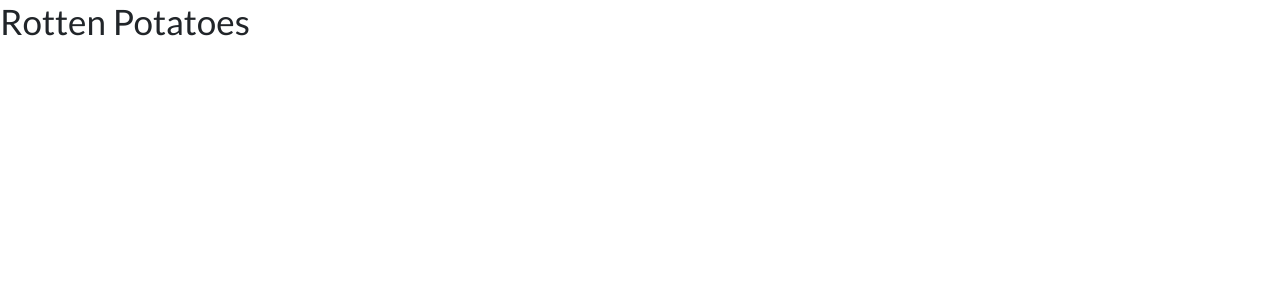
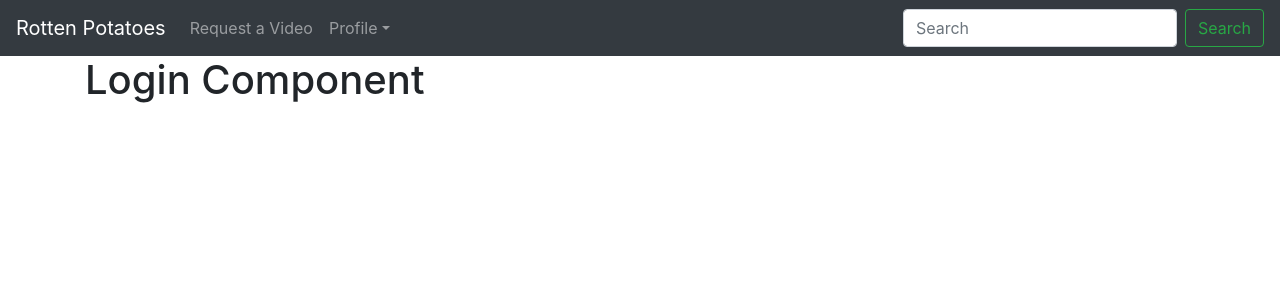
Before and after one commit to chasebish/cs3200-react-client, a React (Create React App) app: page /login in a window 1280 px wide. Shown: the top 300 px of the page. Built offline with nearby package versions, Linux system fonts and the light colour scheme.

Commit message:
added navbar and nav links

```diff
--- a/package.json
+++ b/package.json
@@ -9,6 +9,7 @@
     "react-redux": "^5.0.7",
     "react-router-dom": "^4.3.1",
     "react-scripts": "1.1.4",
+    "reactstrap": "^6.3.1",
     "redux": "^4.0.0",
     "semantic-ui-react": "^0.82.2"
   },
--- a/public/index.html
+++ b/public/index.html
@@ -11,10 +11,6 @@
     -->
     <link rel="manifest" href="%PUBLIC_URL%/manifest.json">
     <link rel="shortcut icon" href="%PUBLIC_URL%/favicon.ico">
-    <!--
-        Semantic.UI
-     -->
-    <link rel="stylesheet" href="//cdnjs.cloudflare.com/ajax/libs/semantic-ui/2.3.3/semantic.min.css"></link>
     <!--
       Notice the use of %PUBLIC_URL% in the tags above.
       It will be replaced with the URL of the `public` folder during the build.
--- a/src/components/Navbar.jsx
+++ b/src/components/Navbar.jsx
@@ -0,0 +1,46 @@
+import React from 'react'
+import { Collapse, Navbar, NavbarToggler, UncontrolledDropdown, DropdownToggle, DropdownMenu, DropdownItem } from 'reactstrap'
+import { Link } from 'react-router-dom'
+
+export default class CustomNavbar extends React.Component {
+
+    state = {
+        isOpen: false
+    }
+
+    openNavButton = () => this.setState({ isOpen: !this.state.isOpen })
+
+    render() {
+        return (
+            <Navbar color="dark" dark expand="md">
+                <Link to="/" className="navbar-brand">Rotten Potatoes</Link>
+                <NavbarToggler onClick={this.openNavButton} />
+                <Collapse isOpen={this.state.isOpen} navbar>
+                    <ul className="navbar-nav mr-auto">
+                        <li className="nav-item">
+                            <Link to="/request" className="nav-link">Request a Video</Link>
+                        </li>
+                        <UncontrolledDropdown nav inNavbar>
+                            <DropdownToggle nav caret>
+                                Profile
+                            </DropdownToggle>
+                            <DropdownMenu right>
+                                <Link to="/profile" className="dropdown-item">View Profile</Link>
+                                <DropdownItem divider />
+                                <Link to="/register" className="dropdown-item">Register</Link>
+                                <Link to="/login" className="dropdown-item">Login</Link>
+                                <DropdownItem>
+                                    Logout
+                                </DropdownItem>
+                            </DropdownMenu>
+                        </UncontrolledDropdown>
+                    </ul>
+                    <form className="form-inline my-lg-0">
+                        <input className="form-control mr-sm-2" type="search" placeholder="Search" aria-label="Search" />
+                        <button className="btn btn-outline-success my-sm-0" type="submit">Search</button>
+                    </form>
+                </Collapse>
+            </Navbar>
+        )
+    }
+}
--- a/src/components/RootComponent.jsx
+++ b/src/components/RootComponent.jsx
@@ -1,9 +1,26 @@
 import React from 'react'
+import { BrowserRouter, Route, Switch } from 'react-router-dom'
+
+import { Navbar } from '.'
+import { Home, Login, Profile, Register, Video, VideoRequest } from '../containers'
+
 
 const RootComponent = () => (
-    <div>
-        <h1>Rotten Potatoes</h1>
-    </div>
+    <BrowserRouter>
+        <div>
+            <Navbar />
+            <div className="container">
+                <Switch>
+                    <Route exact path='/' component={Home} />
+                    <Route exact path='/login' component={Login} />
+                    <Route exact path='/profile' component={Profile} />
+                    <Route exact path='/register' component={Register} />
+                    <Route exact path='/video' component={Video} />
+                    <Route exact path='/request' component={VideoRequest} />
+                </Switch>
+            </div>
+        </div>
+    </BrowserRouter>
 )
 
 export default RootComponent
--- a/src/containers/Home.jsx
+++ b/src/containers/Home.jsx
@@ -0,0 +1,13 @@
+import React from 'react'
+
+export default class Home extends React.Component {
+
+    render() {
+        return (
+            <h1>
+                Home Component
+            </h1>
+        )
+    }
+
+}
--- a/src/containers/Login.jsx
+++ b/src/containers/Login.jsx
@@ -0,0 +1,13 @@
+import React from 'react'
+
+export default class Login extends React.Component {
+
+    render() {
+        return (
+            <h1>
+                Login Component
+            </h1>
+        )
+    }
+
+}
--- a/src/containers/Profile.jsx
+++ b/src/containers/Profile.jsx
@@ -0,0 +1,13 @@
+import React from 'react'
+
+export default class Profile extends React.Component {
+
+    render() {
+        return (
+            <h1>
+                Profile Component
+            </h1>
+        )
+    }
+
+}
--- a/src/containers/Register.jsx
+++ b/src/containers/Register.jsx
@@ -0,0 +1,13 @@
+import React from 'react'
+
+export default class Register extends React.Component {
+
+    render() {
+        return (
+            <h1>
+                Register Component
+            </h1>
+        )
+    }
+
+}
--- a/src/containers/Video.jsx
+++ b/src/containers/Video.jsx
@@ -0,0 +1,13 @@
+import React from 'react'
+
+export default class Video extends React.Component {
+
+    render() {
+        return (
+            <h1>
+                Video Component
+            </h1>
+        )
+    }
+
+}
--- a/src/containers/VideoRequest.jsx
+++ b/src/containers/VideoRequest.jsx
@@ -0,0 +1,13 @@
+import React from 'react'
+
+export default class VideoRequest extends React.Component {
+
+    render() {
+        return (
+            <h1>
+                VideoRequest Component
+            </h1>
+        )
+    }
+
+}
```
Also changed, not shown: 1 other file (tests, documents, lock files or other folders).
